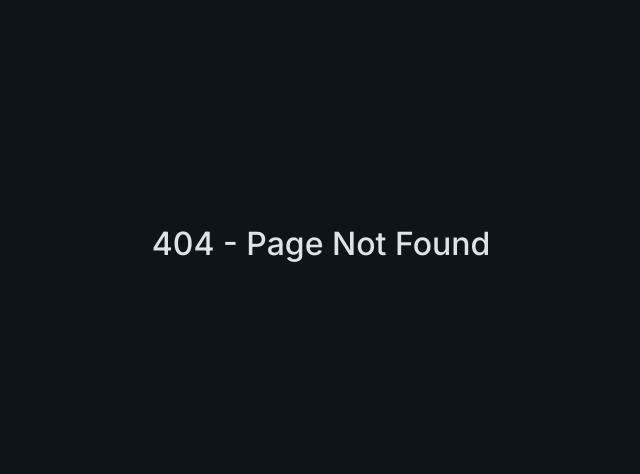
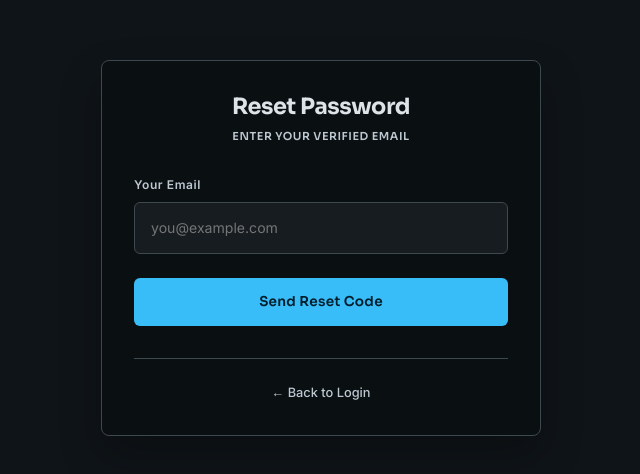
Before and after one commit to Elamin2006/Tech-Gadgets, a React (Vite) app in the folder client/: page /forgot-password in a window 1280 px wide. Before the commit this address had no page. Shown: the part 152-626 px from the top of the page, without its empty margins (319-959 px from the left). Built offline with nearby package versions, Linux system fonts and the light colour scheme.

Commit message:
feat: add forgot-password, verify-reset-code and reset-password authentication routes to app router

```diff
--- a/client/src/routes/AppRoutes.jsx
+++ b/client/src/routes/AppRoutes.jsx
@@ -10,6 +10,9 @@
 // Views / Pages
 import Home from "../pages/Home.jsx";
 import Login from "../pages/Login/Login.jsx";
+import ForgotPassword from "../pages/ForgotPassword/ForgotPassword.jsx";
+import VerifyResetCode from "../pages/VerifyResetCode/VerifyResetCode.jsx";
+import ResetPassword from "../pages/ResetPassword/ResetPassword.jsx";
 import Cart from "../pages/Cart/Cart.jsx";
 import Register from "../pages/Register/Register";
 import Shop from "../pages/Shop/Shop";
@@ -46,6 +49,9 @@
         // Login and Register pages are isolated from the main layout
         <Route path="/login" element={<Login />} />
         <Route path="/register" element={<Register />} />
+        <Route path="/forgot-password" element={<ForgotPassword />} />
+        <Route path="/verify-reset-code" element={<VerifyResetCode />} />
+        <Route path="/reset-password" element={<ResetPassword />} />
         // catch all not found routes
         <Route
           path="*"
```
